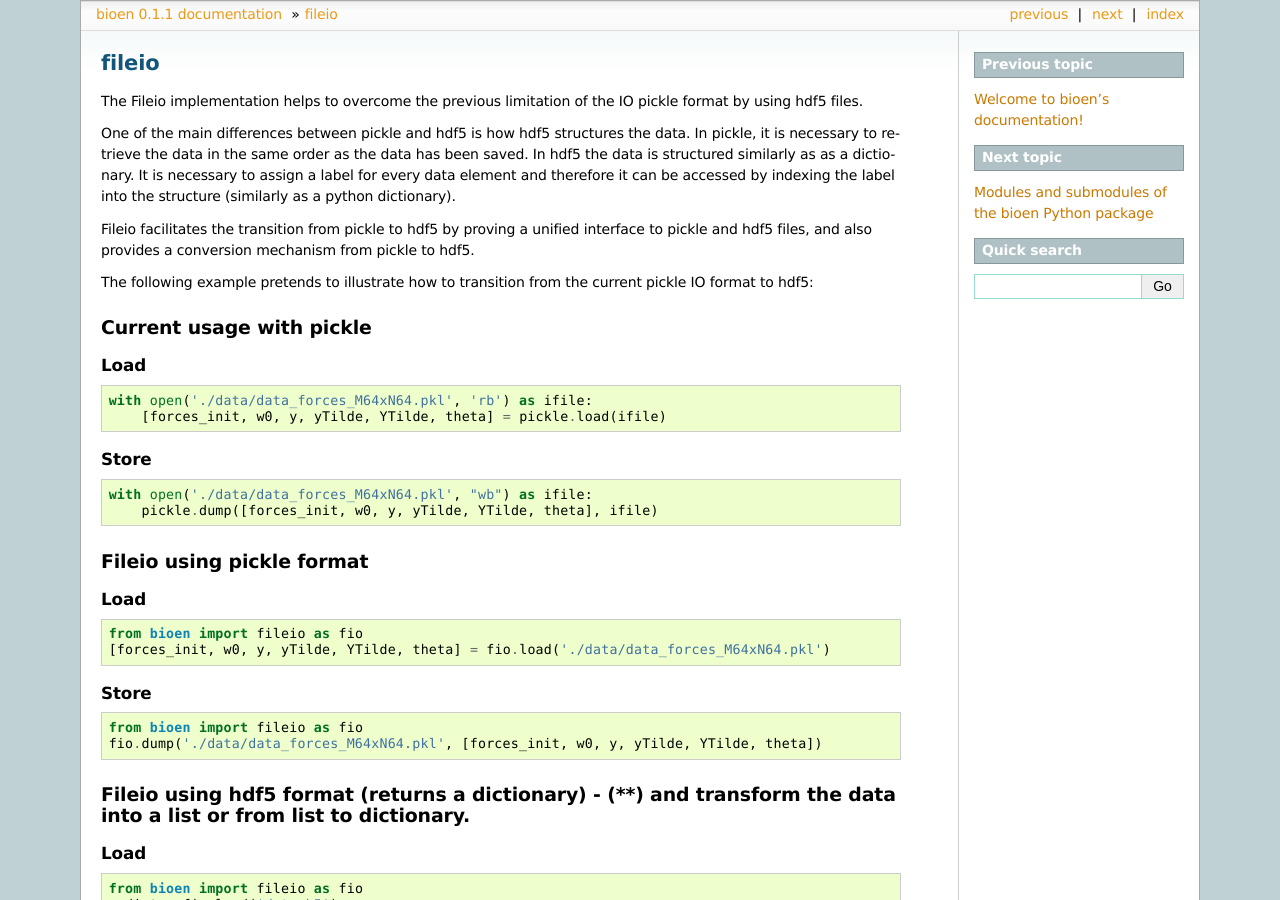
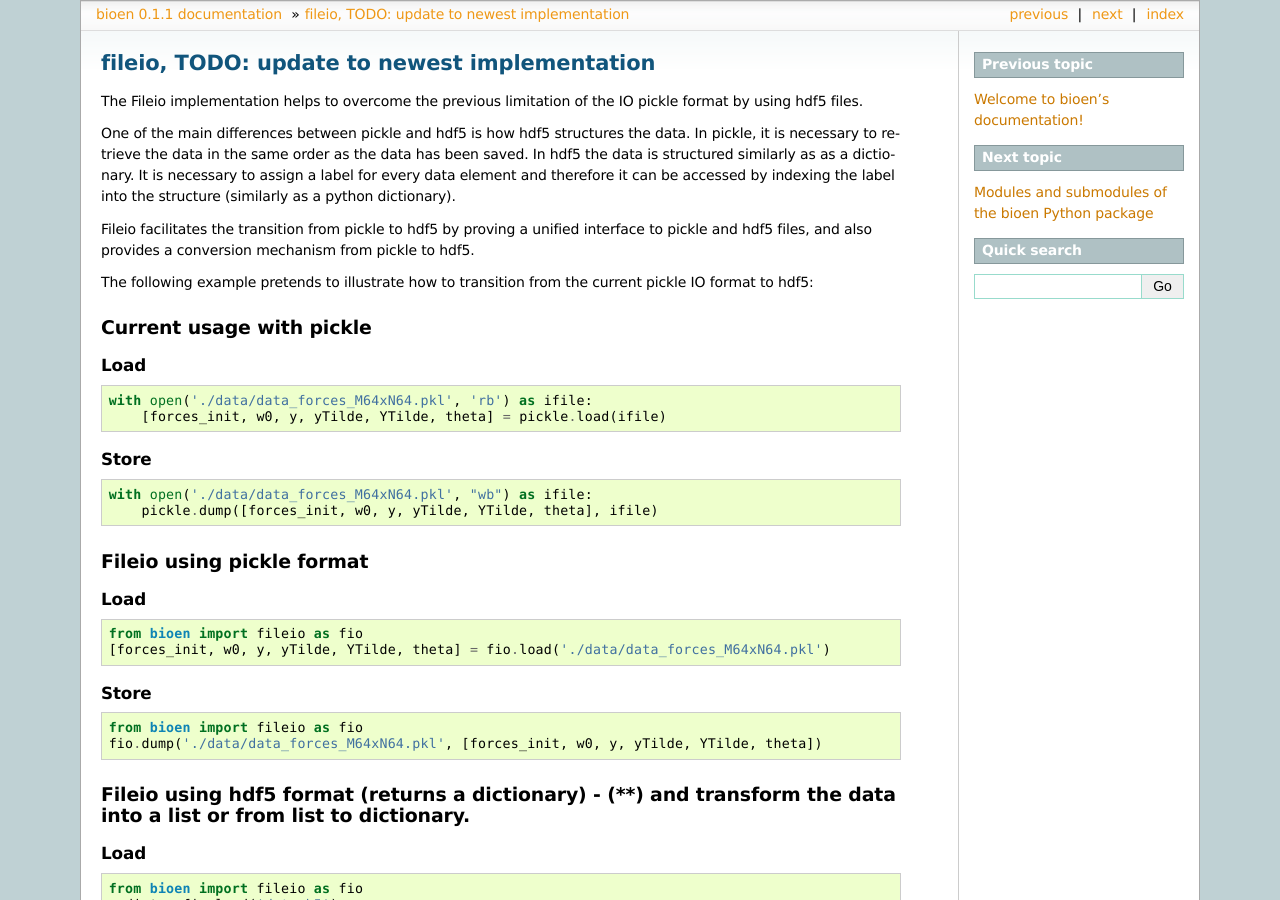
Before and after one commit to bio-phys/BioEn, a Sphinx documentation site: the page built from doc/fileio.rst, in a window 1280 px wide and 900 px high. Built offline with Sphinx 7.4.7, drawn with Linux system fonts in a browser that asks for light colours; some of the changed text lies outside the part shown.

Commit message:
[skip-ci] add TODO remark to documentation

```diff
--- a/doc/fileio.rst
+++ b/doc/fileio.rst
@@ -1,5 +1,5 @@
-fileio
-======
+fileio, TODO: update to newest implementation
+=============================================
 
 The Fileio implementation helps to overcome the previous limitation of
 the IO pickle format by using hdf5 files.
```
